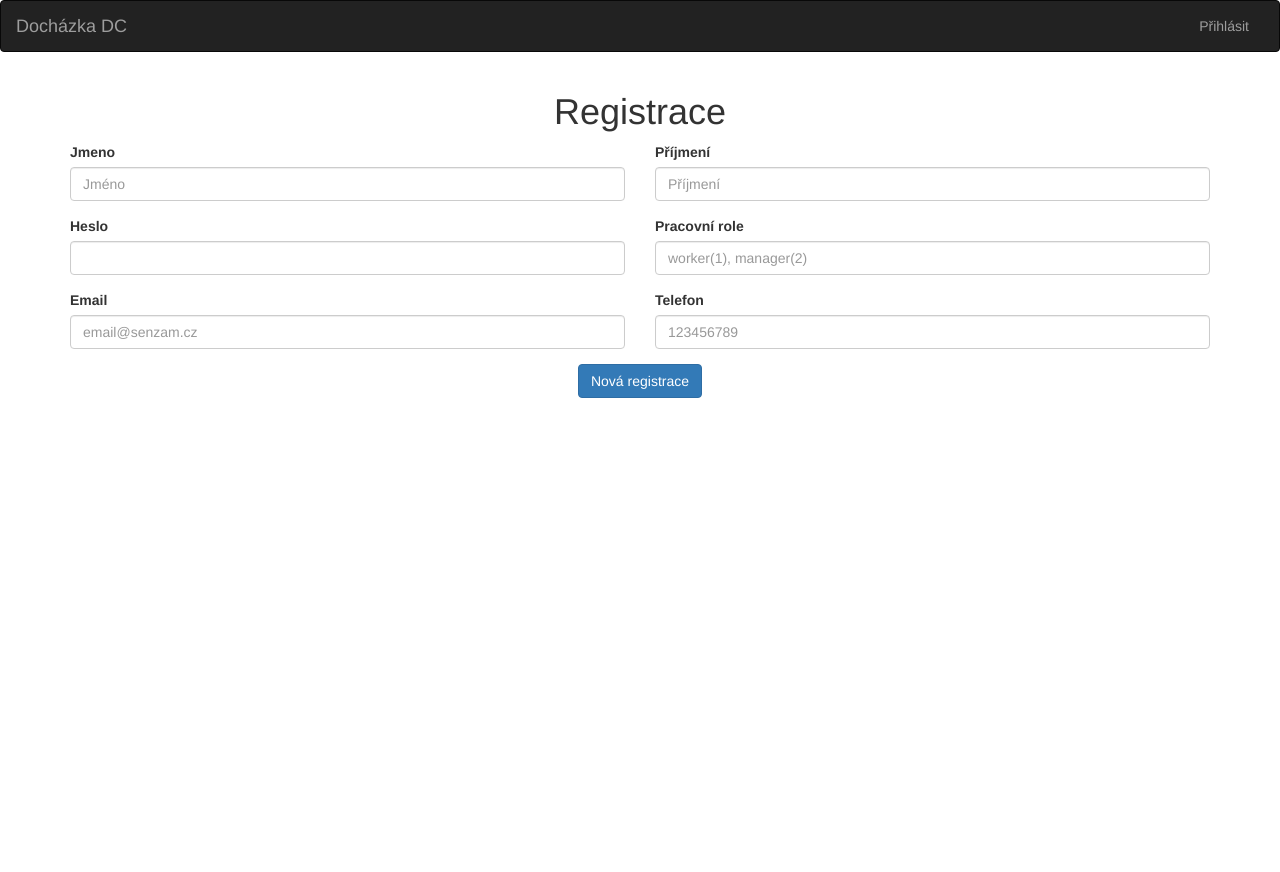
After one commit to Kropi-H/DC_dochazka, a Flask app: template templates/new_registration.html in a window 1280 px wide. The commit adds this page. Run offline with Flask 3, Linux system fonts and the light colour scheme; the template is opened without the code that fills it, so the values that code supplies are empty; some libraries are stand-ins or nearby versions.

Commit message:
new registration form add

```diff
--- a/app.py
+++ b/app.py
@@ -30,8 +30,8 @@ workers_sheet = workers_tab.worksheet('users')
 #user_data = workers_sheet.get_all_records()
 
 def get_current_user():
-    if 'user' in session:
-        user = session['user']
+    if 'user_name' in session:
+        user = session['user_name']
         return user
 
 @app.route('/', methods=['GET','POST'])
@@ -68,9 +68,18 @@ def index():
 def login():
     pass
 
-@app.route('/register_new_user')
+@app.route('/register_new_user', methods=['GET','POST'])
 def register_new_user():
-    pass
+    user = get_current_user()
+    if not user:
+        return redirect('/')
+    if request.method == 'POST':
+        first_name = request.form['first_name']
+        last_name = request.form['second_name']
+        password = request.form['password']
+        working_role = request.form['role']
+        email = request.form['email']
+        phone = request.form['phone']
 
 @app.route('/new_attendence')
 def new_attendence():
--- a/templates/base.html
+++ b/templates/base.html
@@ -54,8 +54,8 @@
         {% if not user %}
         <li><a href="#">Přihlásit</a></li>
         {% endif %}
-        {% if user and role == 3%}
-        <li><a href="#">Nová registrace</a></li>
+        {% if user and role==3 %}
+        <li><a href="{{ url_for('register_new_user') }}">Nová registrace</a></li>
         {% endif %}
         {% if user %}
         <li><a href="{{ url_for('logout') }}">Odhlásit</a></li>
--- /dev/null
+++ b/templates/new_registration.html
@@ -0,0 +1,46 @@
+{% extends 'base.html' %}
+
+{% block body %}
+<div class="container">
+<div class="row">
+    <form method="POST">
+        <div class="py-5 text-center">
+            <h1 class="mb-3">Registrace</h1>
+        </div>
+        <div class="form-row">
+            <div class="form-group col-md-6">
+                <label for="input_first_name">Jmeno</label>
+                <input type="text" name="first_name" class="form-control" id="input_first_name" placeholder="Jméno" value = "">
+            </div>
+            <div class="form-group col-md-6">
+                <label for="input_last_name">Příjmení</label>
+                <input type="text" name="second_name" class="form-control" id="input_last_name" placeholder="Příjmení" value=""}>
+            </div>
+        </div>
+        <div class="form-row">
+            <div class="form-group col-md-6">
+                <label for="input_password">Heslo</label>
+                <input type="password" name="password" class="form-control" id="input_password">
+            </div>
+            <div class="form-group col-md-6">
+                <label for="input_role">Pracovní role</label>
+                <input type="number" name="role" class="form-control" id="input_role" placeholder="worker(1), manager(2)" min="1" max="2">
+            </div>
+        </div>
+        <div class="form-row">
+            <div class="form-group col-md-6">
+                <label for="input_email">Email</label>
+                <input type="email" name="email" class="form-control" id="input_email" placeholder="email@senzam.cz">
+            </div>
+            <div class="form-group col-md-6">
+                <label for="input_phone">Telefon</label>
+                <input type="phone" name="phone" class="form-control" id="input_phone" placeholder="123456789">
+            </div>
+        </div>
+        <div class="text-center">
+            <button type="submit" class="btn btn-primary">Nová registrace</button>
+        </div>
+    </form>
+</div>
+</div>
+{% endblock %}
```
